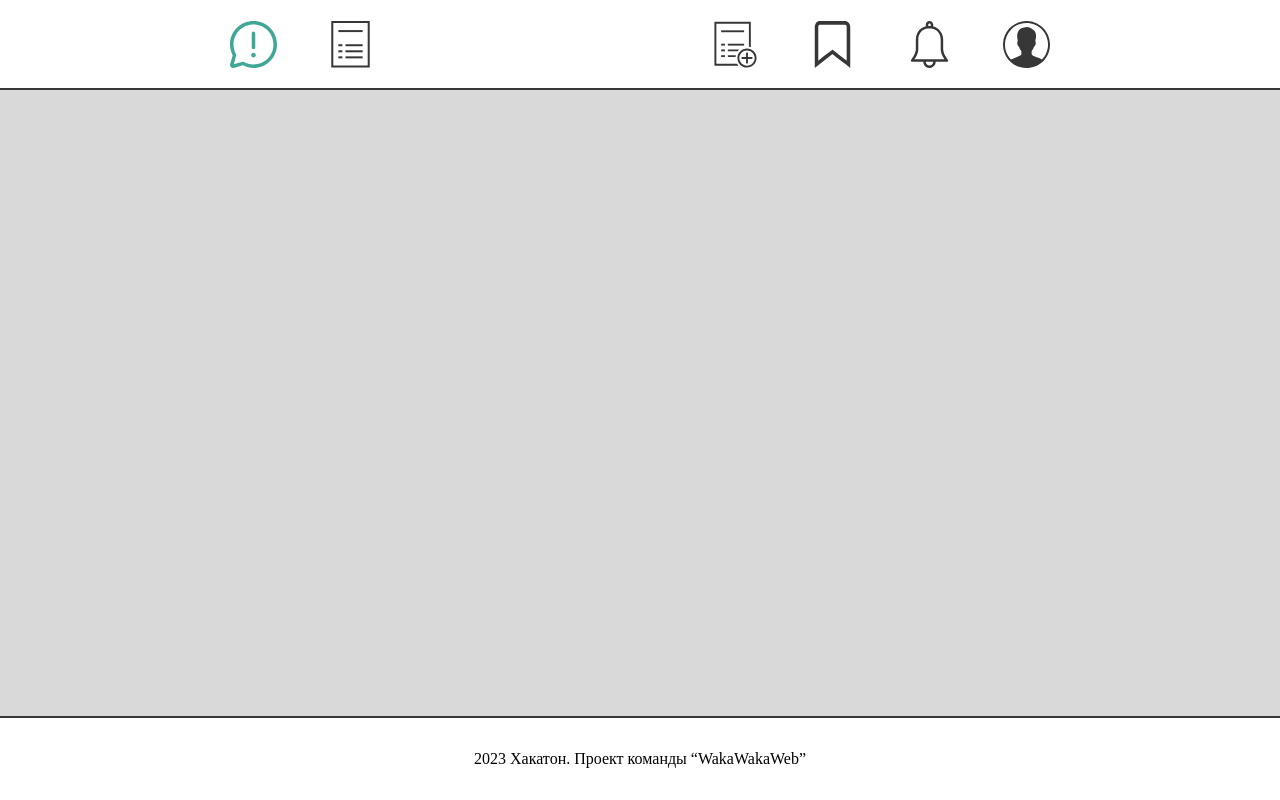
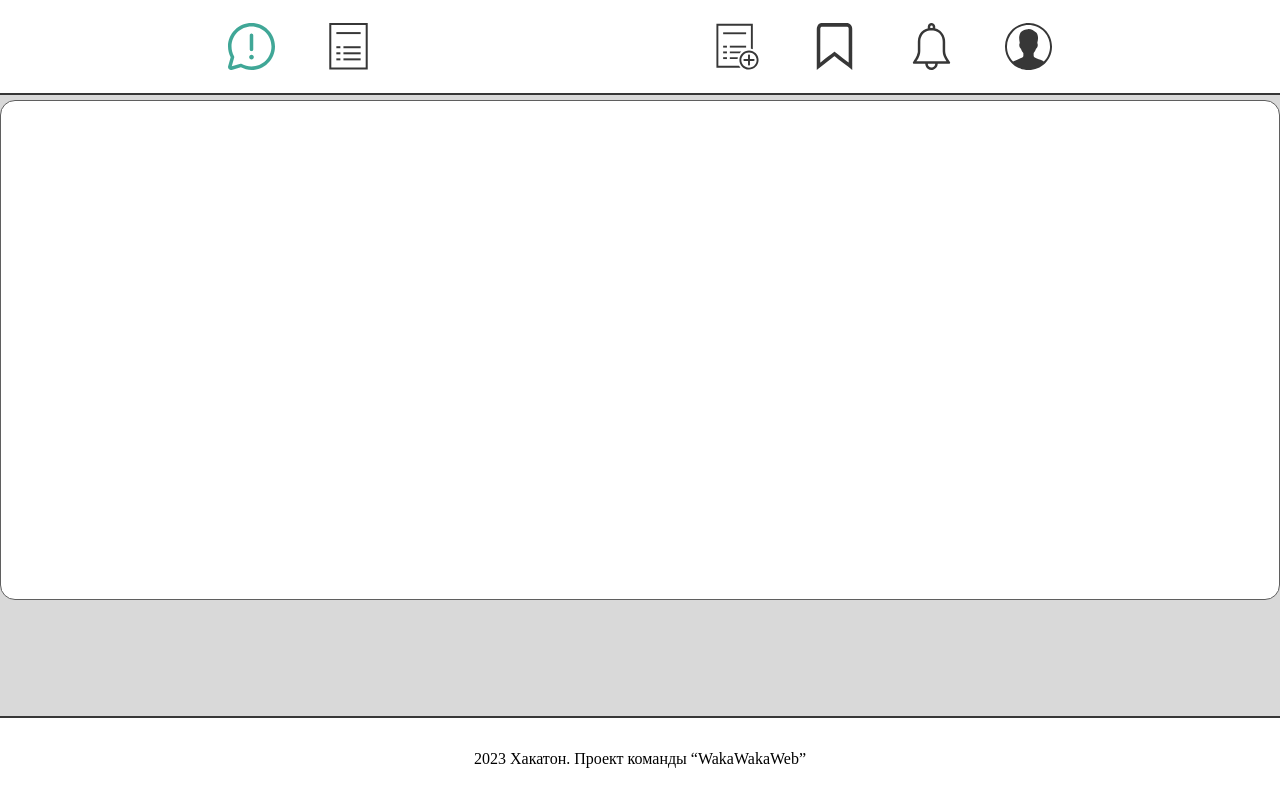
Before and after one commit to Andy4Vendetta/wakawakaweb, a Django app: page /info/ in a window 1280 px wide. Run offline with Django 3.2, Linux system fonts and the light colour scheme.

```diff
--- a/static/css/styles.css
+++ b/static/css/styles.css
@@ -6,15 +6,22 @@
 body {
     background: #D9D9D9;
 }
+main {
+    position: relative;
+    top: 100px;
+    bottom: 100px;
+}
 header {
     border-bottom: solid 2px #373737;
+    z-index: 9999;
     background: #FFFFFF;
     position: fixed;
+    padding: 1em;
     top: 0;
     align-items: center;
     align-content: center;
     width: 100%;
-    padding: 1.2em;
+    height: 95px;
 }
 header div {
     position: relative;
@@ -60,3 +67,11 @@ footer {
     width: 100%;
     padding: 2em;
 }
+.container {
+    position: relative;
+    width: 100%;
+    height: 500px;
+    background: #FFFFFF;
+    border: 1px solid #5F5F5F;
+    border-radius: 15px;
+}
--- a/templates/app/info.html
+++ b/templates/app/info.html
@@ -4,5 +4,7 @@
     Info
 {% endblock %}
 {% block content %}
-    Info
+    <div class="container">
+
+    </div>
 {% endblock %}
--- a/templates/base.html
+++ b/templates/base.html
@@ -37,7 +37,9 @@
             </div>
         <!--Код хедера-->
     </header>
-    {% block content %}{% endblock %}
+    <main>
+        {% block content %}{% endblock %}
+    </main>
     <footer>
             <p>
                 2023 Хакатон. Проект команды “WakaWakaWeb”
```
Also changed, not shown: 2 other files.
